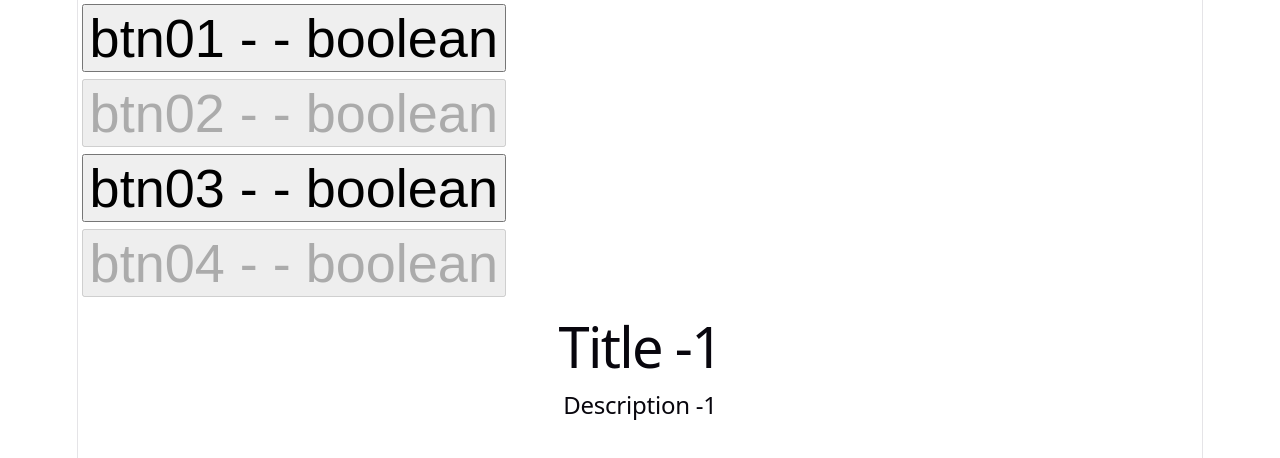
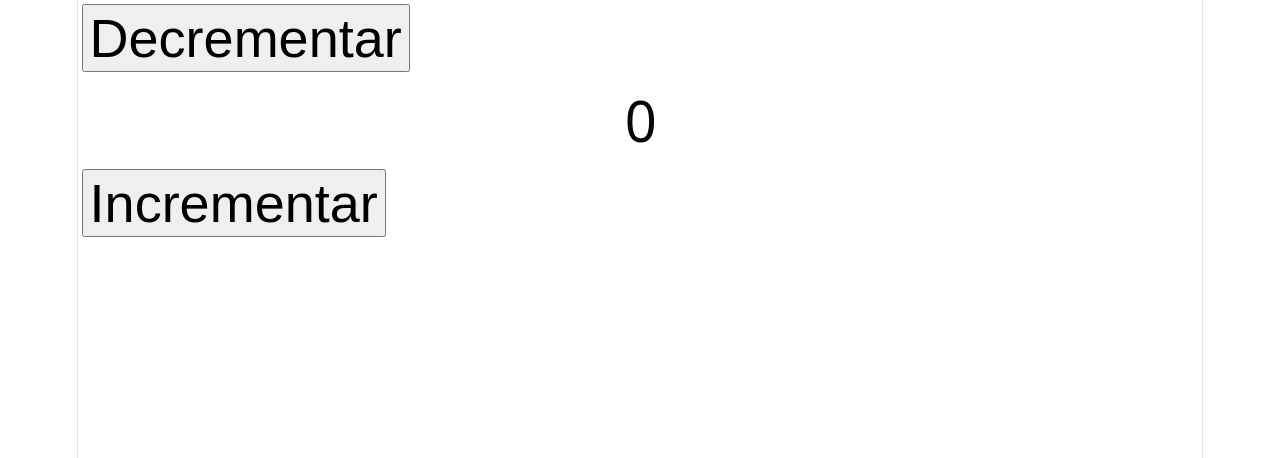
Before and after one commit to MaikeraHW/reactClass, a React (Vite) app: page / in a window 1280 px wide. Shown: the top 458 px of the page. Built offline with nearby package versions, Linux system fonts and the light colour scheme.

Commit message:
passando function pelos parametros do componente

```diff
--- a/src/App.jsx
+++ b/src/App.jsx
@@ -1,18 +1,26 @@
 import Button from "./components/buttons/Button"
-import Card from "./components/cards/Card"
 
 
 function App() {
 
-    const buttons = ["btn01", "btn02", "btn03", "btn04"]
+  var contador = 0
+
+  function decrementar(){
+  contador--
+  console.log(contador)
+  }
+  function incrementar(){
+  contador++
+  console.log(contador)
+  }
+
 
   return (
     <>
-      {buttons.map((button, index) => (
-        <Button key={index} btnName={button} disabled={index % 2 !== 0 ? true : false} />
-      ))}
+      <Button btnName="Decrementar" aoClique={decrementar}/>
+      <h1>{contador}</h1>
+      <Button btnName="Incrementar" aoClique={incrementar}/>
 
-      <Card title="Title -1" description="Description -1"/>
     </>
   )
 }
--- a/src/components/buttons/Button.jsx
+++ b/src/components/buttons/Button.jsx
@@ -1,19 +1,17 @@
 import styles from './Button.module.css'
 
 
-function Button({btnName, disabled}){
+function Button({btnName, aoClique}){
 
-    function btnClicado() {
-        alert(btnName)
+    var contador = 0
+    function decrementar(){
+      contador--
+      alert(contador)
     }
 
     return (
         <>
-        <button className={`${styles.btn} ${disabled === true ? styles.disabledPattern : styles.enabledPattern} `}
-                disabled={disabled} onClick={() => btnClicado()}>
-                    {btnName} - {disabled} - {typeof(disabled)}
-
-        </button>
+            <button className={styles.btn} onClick={aoClique}>{btnName}</button>
         </>
     )
 }
```
Also changed, not shown: src/App2.jsx (added, +20 -0 lines), src/components/cards/output.jsx (added, +7 -0 lines).
